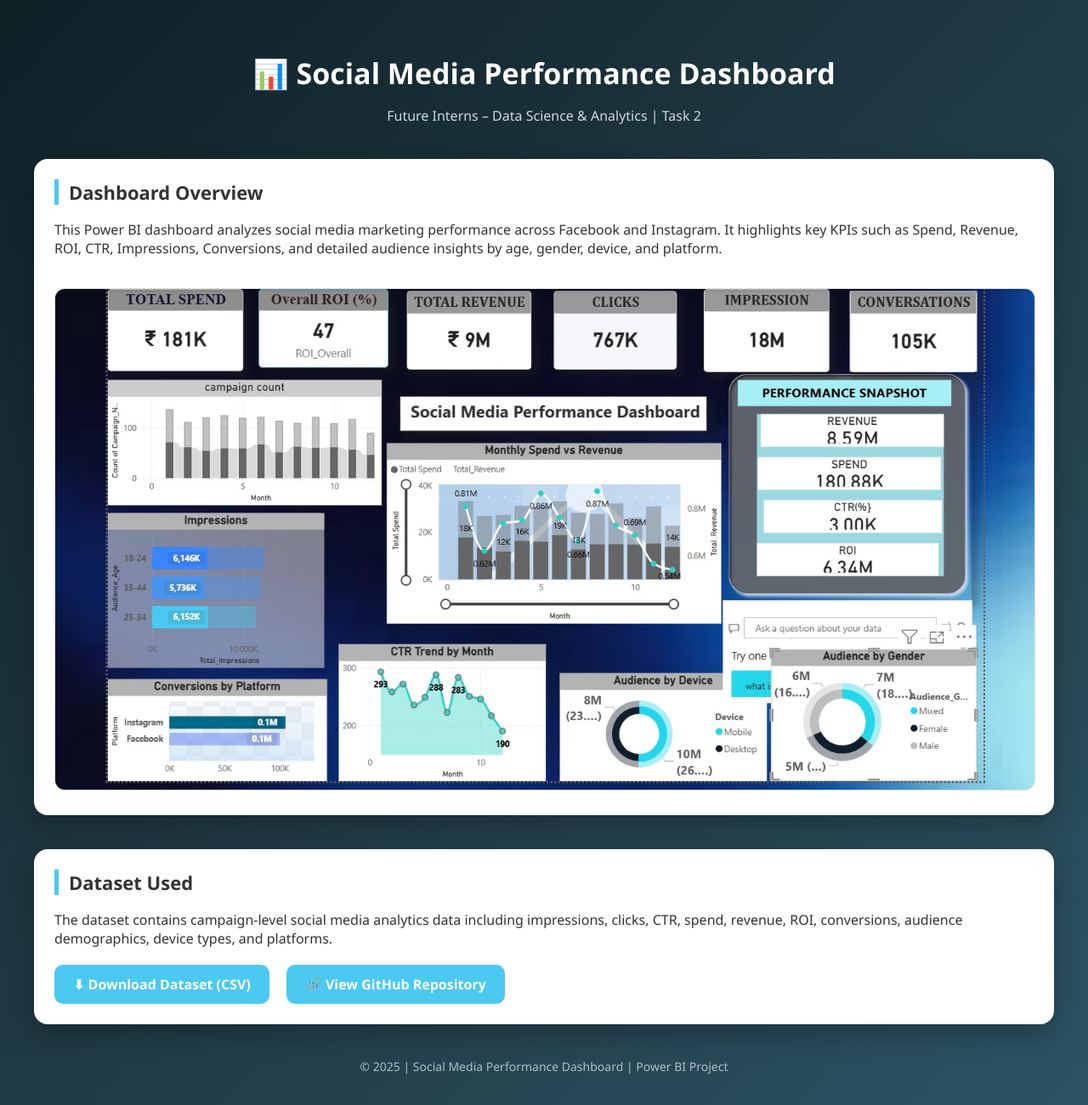
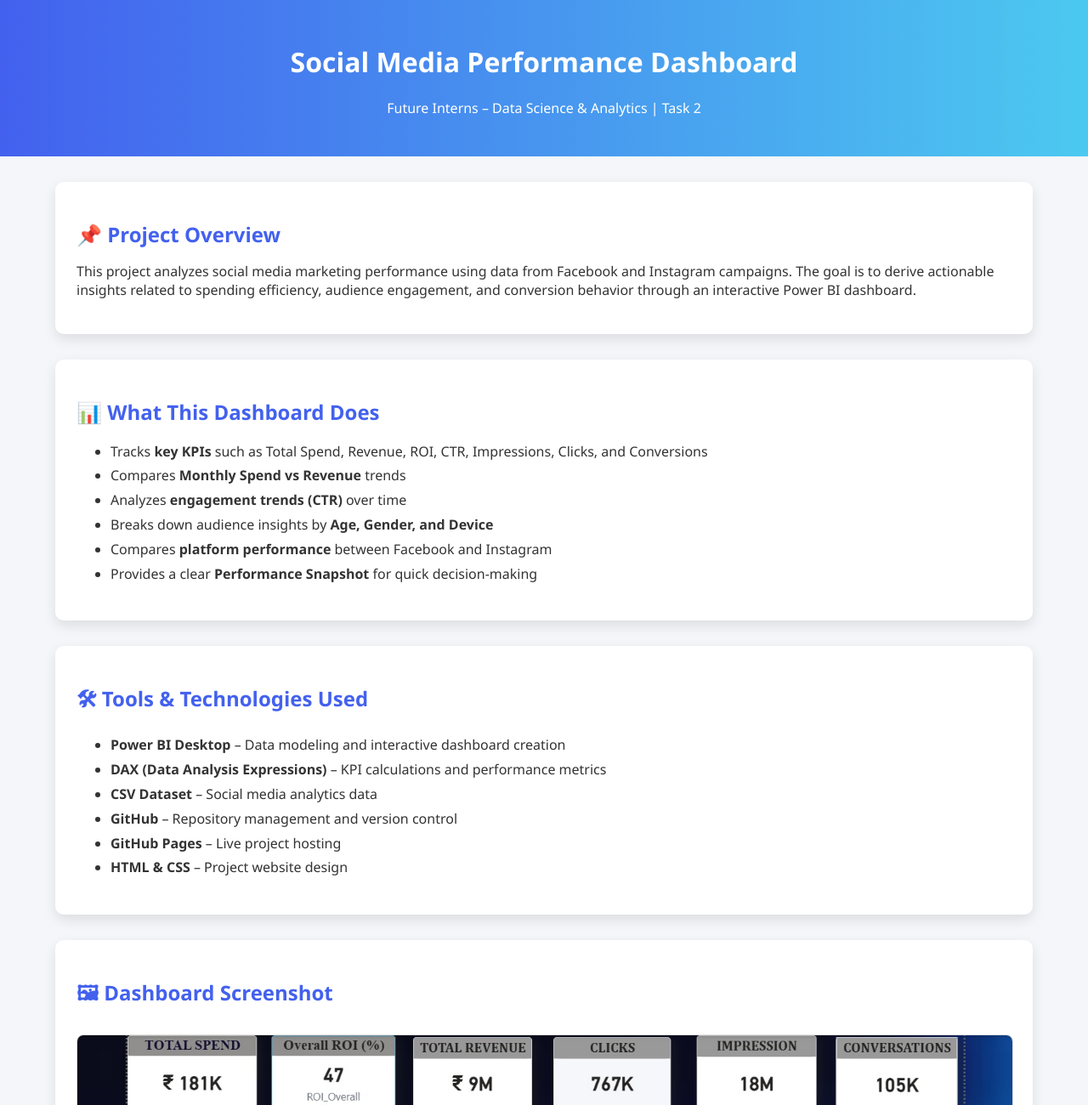
Before and after one commit to jb-123-ctrl/social-media-performance-dashboard, a plain HTML site: page index.html in a window 1280 px wide. Shown: the top 1300 px of the page at 85% size. Drawn offline with Linux system fonts and the light colour scheme.

Commit message:
Update index.html

```diff
--- a/index.html
+++ b/index.html
@@ -2,140 +2,127 @@
 <html lang="en">
 <head>
     <meta charset="UTF-8">
+    <meta name="viewport" content="width=device-width, initial-scale=1.0">
     <title>Social Media Performance Dashboard | Task 2</title>
-    <meta name="viewport" content="width=device-width, initial-scale=1.0">
 
     <style>
         body {
+            font-family: Segoe UI, Arial, sans-serif;
+            background-color: #f4f6f9;
             margin: 0;
-            font-family: "Segoe UI", Arial, sans-serif;
-            background: linear-gradient(135deg, #0f2027, #203a43, #2c5364);
-            color: #ffffff;
+            padding: 0;
+            color: #333;
         }
 
-        .container {
-            max-width: 1200px;
-            margin: auto;
-            padding: 40px 20px;
+        header {
+            background: linear-gradient(90deg, #4361EE, #4CC9F0);
+            color: white;
+            padding: 30px;
+            text-align: center;
         }
 
-        h1 {
-            text-align: center;
-            font-size: 34px;
-            margin-bottom: 8px;
+        section {
+            max-width: 1100px;
+            margin: 30px auto;
+            background: white;
+            padding: 25px;
+            border-radius: 10px;
+            box-shadow: 0 6px 15px rgba(0,0,0,0.1);
         }
 
-        .subtitle {
-            text-align: center;
-            font-size: 16px;
-            color: #cfd8dc;
-            margin-bottom: 40px;
+        h2 {
+            color: #4361EE;
+            margin-bottom: 10px;
         }
 
-        .card {
-            background: #ffffff;
-            color: #333;
-            border-radius: 16px;
-            padding: 24px;
-            box-shadow: 0 12px 30px rgba(0,0,0,0.25);
-            margin-bottom: 40px;
+        ul {
+            line-height: 1.8;
         }
 
-        .card h2 {
-            margin-top: 0;
-            font-size: 22px;
-            border-left: 5px solid #4cc9f0;
-            padding-left: 12px;
+        img {
+            width: 100%;
+            border-radius: 8px;
+            margin-top: 15px;
+            border: 1px solid #ddd;
         }
 
-        .dashboard-img {
-            width: 100%;
-            border-radius: 12px;
-            border: 1px solid #ddd;
-            margin-top: 20px;
-        }
-
-        .links {
-            display: flex;
-            flex-wrap: wrap;
-            gap: 20px;
-            margin-top: 20px;
-        }
-
-        .links a {
+        a {
+            color: #4361EE;
+            font-weight: 600;
             text-decoration: none;
-            background: #4cc9f0;
-            color: #ffffff;
-            padding: 12px 22px;
-            border-radius: 10px;
-            font-weight: 600;
-            transition: 0.3s ease;
-        }
-
-        .links a:hover {
-            background: #4361ee;
         }
 
         footer {
             text-align: center;
-            color: #b0bec5;
+            padding: 15px;
+            background: #e9ecef;
+            margin-top: 30px;
             font-size: 14px;
-            margin-top: 40px;
         }
     </style>
 </head>
 
 <body>
 
-<div class="container">
+<header>
+    <h1>Social Media Performance Dashboard</h1>
+    <p>Future Interns – Data Science & Analytics | Task 2</p>
+</header>
 
-    <h1>📊 Social Media Performance Dashboard</h1>
-    <p class="subtitle">
-        Future Interns – Data Science & Analytics | Task 2
+<section>
+    <h2>📌 Project Overview</h2>
+    <p>
+        This project analyzes social media marketing performance using data from
+        Facebook and Instagram campaigns. The goal is to derive actionable insights
+        related to spending efficiency, audience engagement, and conversion behavior
+        through an interactive Power BI dashboard.
     </p>
+</section>
 
-    <!-- Dashboard Section -->
-    <div class="card">
-        <h2>Dashboard Overview</h2>
-        <p>
-            This Power BI dashboard analyzes social media marketing performance across Facebook
-            and Instagram. It highlights key KPIs such as Spend, Revenue, ROI, CTR, Impressions,
-            Conversions, and detailed audience insights by age, gender, device, and platform.
-        </p>
+<section>
+    <h2>📊 What This Dashboard Does</h2>
+    <ul>
+        <li>Tracks <strong>key KPIs</strong> such as Total Spend, Revenue, ROI, CTR, Impressions, Clicks, and Conversions</li>
+        <li>Compares <strong>Monthly Spend vs Revenue</strong> trends</li>
+        <li>Analyzes <strong>engagement trends (CTR)</strong> over time</li>
+        <li>Breaks down audience insights by <strong>Age, Gender, and Device</strong></li>
+        <li>Compares <strong>platform performance</strong> between Facebook and Instagram</li>
+        <li>Provides a clear <strong>Performance Snapshot</strong> for quick decision-making</li>
+    </ul>
+</section>
 
-        <!-- ✅ YOUR IMAGE LINK (FIXED) -->
-        <img
-            src="dashbord%20screenshot.png"
-            alt="Social Media Performance Dashboard"
-            class="dashboard-img"
-        >
-    </div>
+<section>
+    <h2>🛠 Tools & Technologies Used</h2>
+    <ul>
+        <li><strong>Power BI Desktop</strong> – Data modeling and interactive dashboard creation</li>
+        <li><strong>DAX (Data Analysis Expressions)</strong> – KPI calculations and performance metrics</li>
+        <li><strong>CSV Dataset</strong> – Social media analytics data</li>
+        <li><strong>GitHub</strong> – Repository management and version control</li>
+        <li><strong>GitHub Pages</strong> – Live project hosting</li>
+        <li><strong>HTML & CSS</strong> – Project website design</li>
+    </ul>
+</section>
 
-    <!-- Dataset Section -->
-    <div class="card">
-        <h2>Dataset Used</h2>
-        <p>
-            The dataset contains campaign-level social media analytics data including impressions,
-            clicks, CTR, spend, revenue, ROI, conversions, audience demographics, device types,
-            and platforms.
-        </p>
+<section>
+    <h2>🖼 Dashboard Screenshot</h2>
+    <img src="https://github.com/jb-123-ctrl/social-media-performance-dashboard/blob/main/dashbord%20screenshot.png?raw=true"
+         alt="Social Media Performance Dashboard Screenshot">
+</section>
 
-        <div class="links">
-            <a href="Dataset/US_Social_Media_Analytics_2024.csv" download>
-                ⬇ Download Dataset (CSV)
-            </a>
+<section>
+    <h2>📁 Dataset Used</h2>
+    <p>
+        The dataset used for this analysis is available here:
+        <br>
+        <a href="https://github.com/jb-123-ctrl/social-media-performance-dashboard/blob/main/Dataset" target="_blank">
+            View Dataset on GitHub
+        </a>
+    </p>
+</section>
 
-            <a href="https://github.com/jb-123-ctrl/social-media-performance-dashboard" target="_blank">
-                🔗 View GitHub Repository
-            </a>
-        </div>
-    </div>
-
-    <footer>
-        © 2025 | Social Media Performance Dashboard | Power BI Project
-    </footer>
-
-</div>
+<footer>
+    © 2025 | Social Media Performance Dashboard | Future Interns Task 2
+</footer>
 
 </body>
 </html>
```
